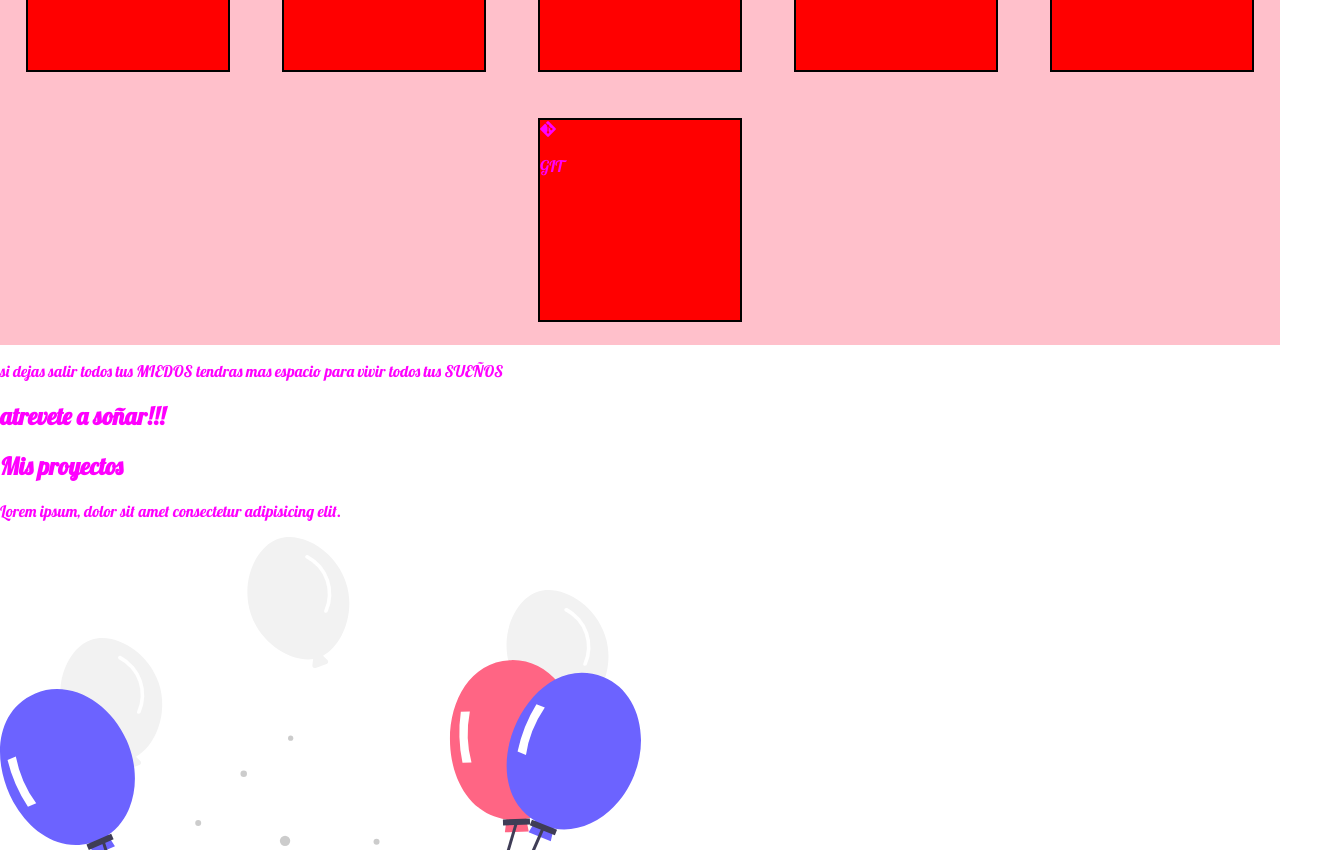
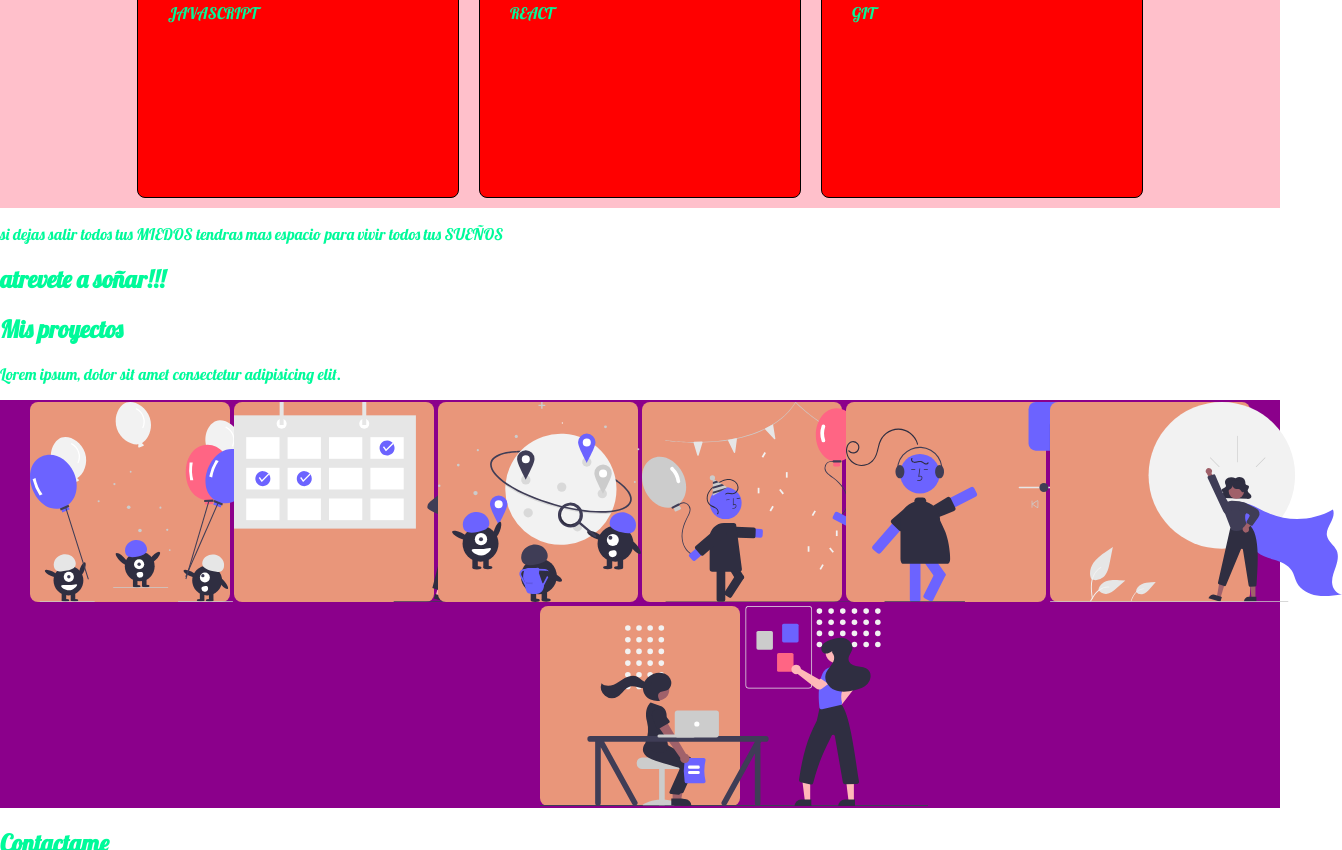
Before and after one commit to jesica207/PROYECTO-PORTFOLIO, a plain HTML site: page index.html in a window 1280 px wide. Shown: the part 1226-2076 px from the top of the page, 1342 px wide, since content can reach past the window. Drawn offline with nearby package versions, Linux system fonts and the light colour scheme; some icons are missing; a web font is replaced by a local one.

Commit message:
les de clase a los div y en css le añadi display flex, widht, height, background mejore los div de mis proyectos

```diff
--- a/index.html
+++ b/index.html
@@ -40,7 +40,7 @@
     <!-----------menu con su lista desordenada-------------->
 
     <div class="menu">
-        <nav>
+        <nav class="contenedor1">
          <ul>
             <li class="lista"> <a href="#hola" class="a1"> hola</a></li>
             <li class="lista"> <a href="#conocimientos" class="a1"> conocimientos </a></li>
@@ -53,7 +53,7 @@
 
     <!------------empieza, header con sus div------------>
  <header class="principal" id="hola">
-     <div>
+     <div class="contenedor2">
          <div>
              <h2>¡Hola! Soy </h2>
              <h1> Jesica Ynfante </h1>
@@ -129,30 +129,31 @@
     <!-----termino, seccion antes de mis proyectos------>
 
     <!------empieza, seccion mis proyectos, div, img y parrafos-------->
+
     <section class="proyectos" id="proyectos">
         <h2>Mis proyectos</h2>
         <p>Lorem ipsum, dolor sit amet consectetur adipisicing elit.</p>
-        <div>
-            <div>
-                <img src="./imagenes/bien hecho.svg" alt="bien hecho" class="regalos">
+        <div class="contenedor3">
+            <div class="tarjetas1">
+                <img src="./imagenes/bien hecho.svg" alt="bien hecho" class="imagenes">
             </div>
-            <div>
-                <img src="./imagenes/calendario en linea.svg" alt="calendario en linea">
+            <div class="tarjetas1">
+                <img src="./imagenes/calendario en linea.svg" alt="imagenes">
             </div>
-            <div>
-                <img src="./imagenes/de viaje.svg" alt="de viaje">
+            <div class="tarjetas1">
+                <img src="./imagenes/de viaje.svg" alt="imagenes">
             </div>
-            <div>
-                <img src="./imagenes/fiesta.svg" alt="fiesta">
+            <div class="tarjetas1">
+                <img src="./imagenes/fiesta.svg" alt="imagenes">
             </div>
-            <div>
-                <img src="./imagenes/musica.svg" alt="musica">
+            <div class="tarjetas1">
+                <img src="./imagenes/musica.svg" alt="imagenes">
             </div>
-            <div>
-                <img src="./imagenes/poderosa.svg" alt="poderosa">
+            <div class="tarjetas1">
+                <img src="./imagenes/poderosa.svg" alt="imagenes">
             </div>
-            <div>
-                <img src="./imagenes/trabajo en equipo.svg" alt="trabajo en equipo">
+            <div class="tarjetas1">
+                <img src="./imagenes/trabajo en equipo.svg" alt="imagenes">
             </div>
 
 
--- a/style.css
+++ b/style.css
@@ -2,7 +2,7 @@
 
 body {
     margin: 0;
-    color: magenta;
+    color: mediumspringgreen;
   font-family: 'Lobster', cursive;
 }
 
@@ -11,23 +11,20 @@ h1 {
 }
 
 /* menu con su lista desordenada en css*/
-
 .menu {
-    background-color: yellow;
-}
-.lista {
-color: blueviolet;
-}
-.a1 {
-    color: blueviolet;
+    background-color: cyan;
 }
 
 
-/* empieza, header con sus div
-.principal {
-    height: 100vh;
-}*/
 
+/* empieza, header con sus div*/
+.contenedor2 {
+    background-color: red;
+    display: flex;
+    flex-direction: row;
+    justify-content: center;
+    align-items: center;
+}
 
 
 /* boton de contacto*/
@@ -41,16 +38,44 @@ color: blueviolet;
  /* iconos */
  .contenedor {
      background-color: pink;
-     height: 500px;
      display: flex;
-     justify-content: space-around;
+     justify-content: center;
      align-items: center;
      flex-wrap: wrap;
  }
  .tarjetas {
-     width: 200px;
+     width: 260px;
      height: 200px;
      background-color: red;
-     border: 2px solid black;
-     margin: 20px;
+     border: 1px solid black;
+     margin: 10px;
+     border-radius: 8px;
+     padding: 30px;
      }
+
+
+
+
+
+
+
+
+
+     /* mis proyectos*/
+     .contenedor3 {
+         background-color: darkmagenta;
+         display: flex;
+         flex-direction: row;
+         justify-content: center;
+         align-items: center;
+         flex-wrap: wrap;
+
+     }
+     .tarjetas1 {
+         display: flex;
+         width: 200px;
+         height: 200px;
+         background-color: darksalmon;
+         margin: 2px;
+         border-radius: 8px;
+     }
```
